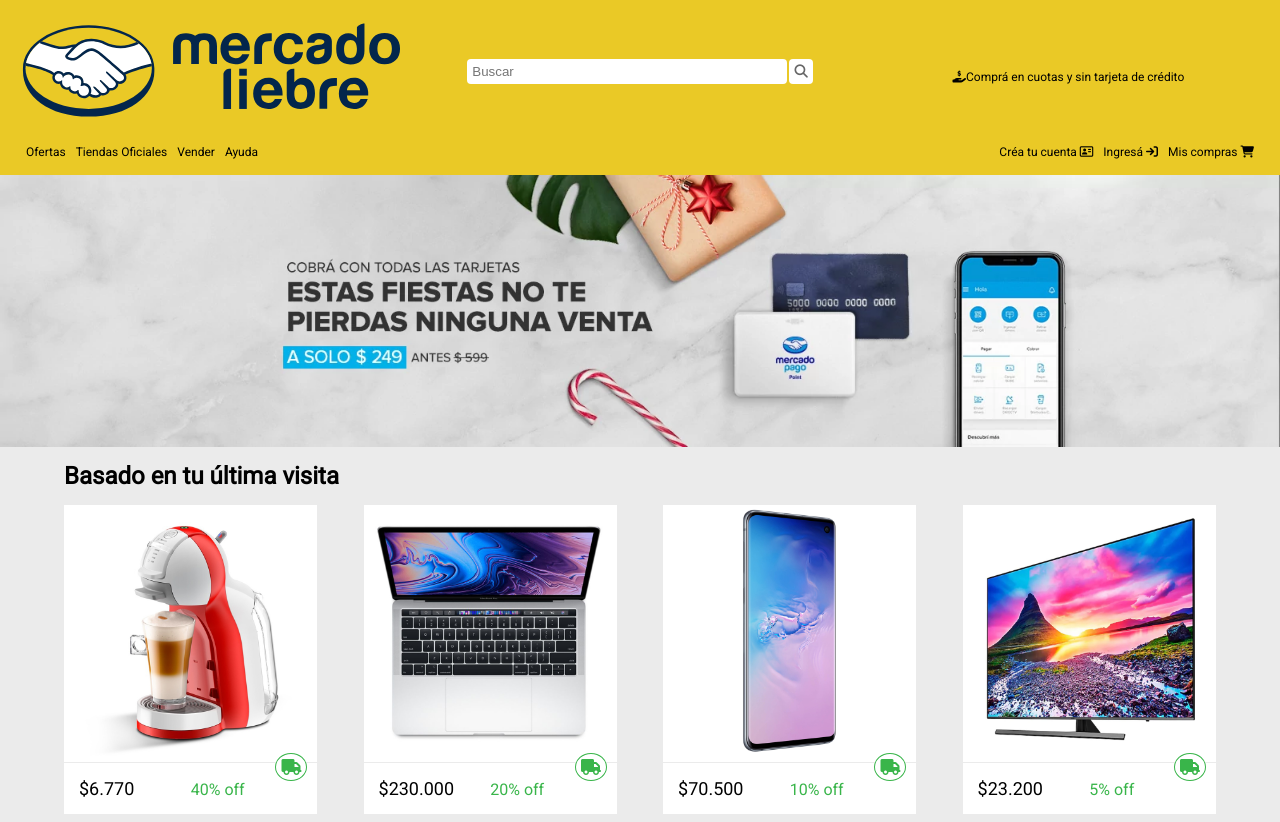
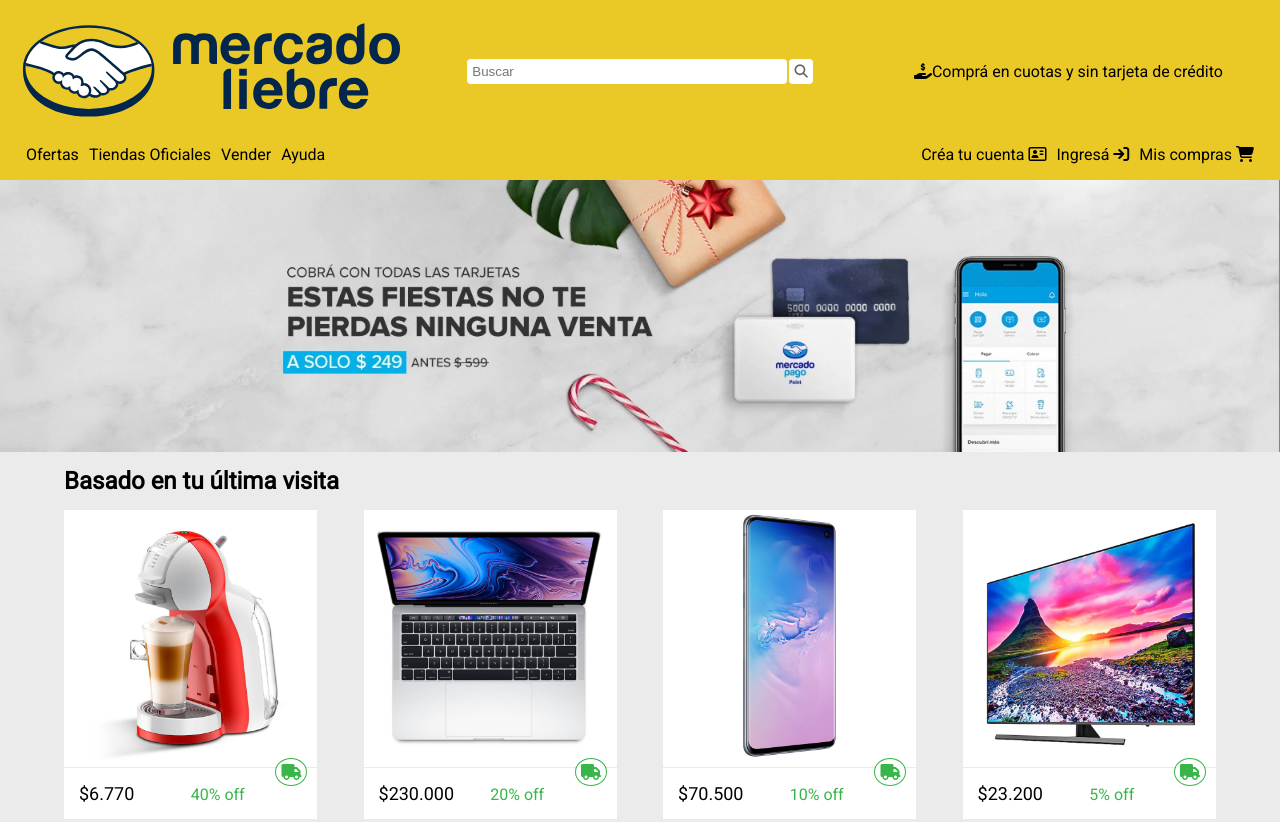
Before and after one commit to Exe06/mercado-liebre-render, a website: page views/home.html in a window 1280 px wide. Shown: the top 822 px of the page. Drawn offline with Linux system fonts and the light colour scheme; files whose address does not match are found by name.

Commit message:
actualizacion diseño

```diff
--- a/public/css/styles.css
+++ b/public/css/styles.css
@@ -57,7 +57,7 @@
 
 .header-top p.compra {
     text-align: center;
-    margin-top: 10px;
+    font-size: 16px;
 }
 
 header nav {
@@ -358,6 +358,11 @@
 /* MEDIA DESKTOP */
 
 @media (min-width: 992px){
+    /* HEADER */
+    header nav ul li {
+        font-size: 16px;
+    }
+
     /* MAIN */
     main article {
         width: 22%;
```
Also changed, not shown: views/login.html (+0 -1 lines).
